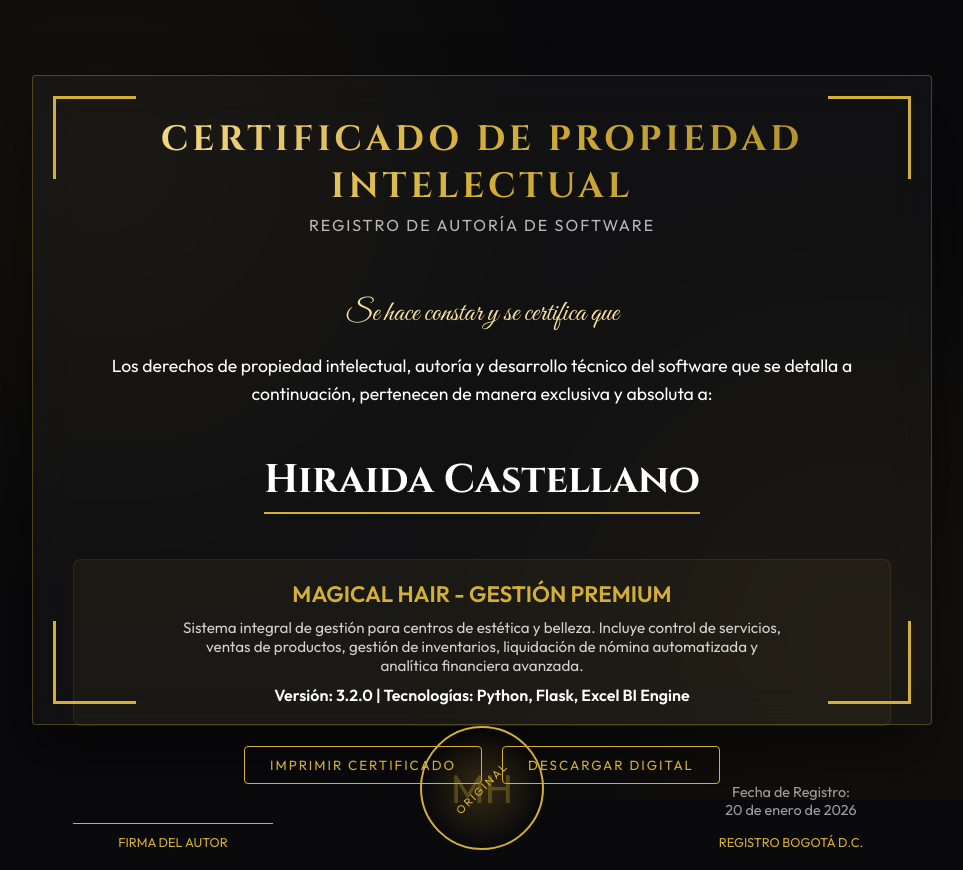
After one commit to jrojasbu/SOFTWAREPELUQUERIA, a Flask app: page /certificado in a window 1280 px wide. The commit adds this page. Shown: the whole page, without its empty margins (158-1121 px from the left). Run offline with Flask 3, Linux system fonts and the light colour scheme; the visitor is signed in with stand-in values (Sample User, id 1).

Commit message:
generador de certificado de propiedad intelectual

```diff
--- a/app.py
+++ b/app.py
@@ -18,10 +18,24 @@ SERVICES_FILE = 'services.json'
 SEDES_FILE = 'sedes.json'
 USERS_FILE = 'users.json'
 
+@app.errorhandler(500)
+def internal_error(error):
+    if request.path.startswith('/api/'):
+        return jsonify({'status': 'error', 'message': 'Error interno del servidor. Verifique los logs.'}), 500
+    return "Error interno del servidor", 500
+
+@app.errorhandler(404)
+def not_found_error(error):
+    if request.path.startswith('/api/'):
+        return jsonify({'status': 'error', 'message': 'Recurso no encontrado'}), 404
+    return "Página no encontrada", 404
+
 def login_required(view):
     @functools.wraps(view)
     def wrapped_view(**kwargs):
         if 'user_id' not in session:
+            if request.path.startswith('/api/'):
+                return jsonify({'status': 'error', 'message': 'Sesión expirada. Por favor recargue la página.'}), 401
             return redirect(url_for('login'))
         return view(**kwargs)
     return wrapped_view
@@ -335,6 +349,11 @@ def index():
     services = get_services()
     sedes = get_sedes()
     return render_template('index.html', stylists=stylists, services=services, sedes=sedes)
+
+@app.route('/certificado')
+@login_required
+def view_certificate():
+    return render_template('certificado.html')
 
 @app.route('/api/stylist', methods=['POST'])
 @login_required
--- /dev/null
+++ b/templates/certificado.html
@@ -0,0 +1,358 @@
+<!DOCTYPE html>
+<html lang="es">
+
+<head>
+    <meta charset="UTF-8">
+    <meta name="viewport" content="width=device-width, initial-scale=1.0">
+    <title>Certificado de Propiedad Intelectual - Magical Hair</title>
+    <link
+        href="https://fonts.googleapis.com/css2?family=Cinzel:wght@400;700&family=Outfit:wght@300;400;600&family=Great+Vibes&display=swap"
+        rel="stylesheet">
+    <style>
+        :root {
+            --gold: #d4af37;
+            --gold-light: #f9e29c;
+            --dark-gold: #aa8c2c;
+            --bg: #0a0a0c;
+            --card-bg: rgba(255, 255, 255, 0.03);
+            --border: rgba(212, 175, 55, 0.3);
+        }
+
+        body {
+            margin: 0;
+            padding: 0;
+            background-color: var(--bg);
+            color: white;
+            font-family: 'Outfit', sans-serif;
+            display: flex;
+            justify-content: center;
+            align-items: center;
+            min-height: 100vh;
+            overflow-x: hidden;
+        }
+
+        .background-decoration {
+            position: fixed;
+            top: 0;
+            left: 0;
+            width: 100%;
+            height: 100%;
+            z-index: -1;
+            background:
+                radial-gradient(circle at 20% 20%, rgba(212, 175, 55, 0.05) 0%, transparent 40%),
+                radial-gradient(circle at 80% 80%, rgba(212, 175, 55, 0.05) 0%, transparent 40%);
+        }
+
+        .certificate-container {
+            width: 900px;
+            height: 650px;
+            padding: 40px;
+            position: relative;
+            background: var(--card-bg);
+            backdrop-filter: blur(20px);
+            border: 1px solid var(--border);
+            border-radius: 4px;
+            box-shadow: 0 30px 60px rgba(0, 0, 0, 0.5);
+            display: flex;
+            flex-direction: column;
+            align-items: center;
+            text-align: center;
+            box-sizing: border-box;
+        }
+
+        /* Ornate border corners */
+        .corner {
+            position: absolute;
+            width: 80px;
+            height: 80px;
+            border: 3px solid var(--gold);
+            pointer-events: none;
+        }
+
+        .top-left {
+            top: 20px;
+            left: 20px;
+            border-right: none;
+            border-bottom: none;
+        }
+
+        .top-right {
+            top: 20px;
+            right: 20px;
+            border-left: none;
+            border-bottom: none;
+        }
+
+        .bottom-left {
+            bottom: 20px;
+            left: 20px;
+            border-right: none;
+            border-top: none;
+        }
+
+        .bottom-right {
+            bottom: 20px;
+            right: 20px;
+            border-left: none;
+            border-top: none;
+        }
+
+        .header {
+            margin-bottom: 20px;
+        }
+
+        .header h1 {
+            font-family: 'Cinzel', serif;
+            font-size: 2.2rem;
+            color: var(--gold);
+            margin: 0;
+            letter-spacing: 4px;
+            text-transform: uppercase;
+            background: linear-gradient(to right, var(--gold-light), var(--gold), var(--dark-gold));
+            -webkit-background-clip: text;
+            background-clip: text;
+            -webkit-text-fill-color: transparent;
+        }
+
+        .sub-header {
+            font-size: 1rem;
+            letter-spacing: 2px;
+            color: rgba(255, 255, 255, 0.7);
+            margin-top: 5px;
+            text-transform: uppercase;
+        }
+
+        .main-content {
+            margin-top: 40px;
+            width: 100%;
+        }
+
+        .present {
+            font-family: 'Great Vibes', cursive;
+            font-size: 1.8rem;
+            color: var(--gold-light);
+            margin-bottom: 20px;
+        }
+
+        .certify-text {
+            font-size: 1.1rem;
+            line-height: 1.6;
+            margin-bottom: 30px;
+        }
+
+        .author-name {
+            font-family: 'Cinzel', serif;
+            font-size: 2.5rem;
+            font-weight: 700;
+            color: white;
+            margin: 15px 0;
+            border-bottom: 2px solid var(--gold);
+            display: inline-block;
+            padding-bottom: 5px;
+        }
+
+        .software-details {
+            margin-top: 30px;
+            background: rgba(212, 175, 55, 0.05);
+            padding: 20px;
+            border-radius: 8px;
+            border: 1px solid rgba(212, 175, 55, 0.1);
+        }
+
+        .software-name {
+            font-size: 1.4rem;
+            font-weight: 600;
+            color: var(--gold);
+        }
+
+        .software-desc {
+            font-size: 0.95rem;
+            color: rgba(255, 255, 255, 0.8);
+            margin-top: 10px;
+            max-width: 600px;
+            margin-left: auto;
+            margin-right: auto;
+        }
+
+        .footer {
+            margin-top: auto;
+            width: 100%;
+            display: flex;
+            justify-content: space-between;
+            align-items: flex-end;
+            padding-bottom: 20px;
+        }
+
+        .signature-group {
+            width: 200px;
+            text-align: center;
+        }
+
+        .signature-line {
+            border-top: 1px solid var(--gold);
+            margin-bottom: 10px;
+            width: 100%;
+        }
+
+        .signature-label {
+            font-size: 0.8rem;
+            text-transform: uppercase;
+            color: var(--gold);
+        }
+
+        .seal {
+            width: 120px;
+            height: 120px;
+            border-radius: 50%;
+            border: 2px solid var(--gold);
+            display: flex;
+            justify-content: center;
+            align-items: center;
+            position: relative;
+            background: radial-gradient(circle, rgba(212, 175, 55, 0.2) 0%, transparent 70%);
+        }
+
+        .seal::before {
+            content: 'ORIGINAL';
+            font-size: 0.7rem;
+            color: var(--gold);
+            letter-spacing: 2px;
+            transform: rotate(-45deg);
+        }
+
+        .seal-logo {
+            position: absolute;
+            font-size: 2.5rem;
+            opacity: 0.3;
+            color: var(--gold);
+        }
+
+        .date-box {
+            font-size: 0.9rem;
+            color: rgba(255, 255, 255, 0.6);
+        }
+
+        .btn-container {
+            position: absolute;
+            bottom: -60px;
+            display: flex;
+            gap: 20px;
+        }
+
+        button {
+            padding: 10px 25px;
+            border: 1px solid var(--gold);
+            background: transparent;
+            color: var(--gold);
+            text-transform: uppercase;
+            letter-spacing: 2px;
+            cursor: pointer;
+            transition: all 0.3s ease;
+            font-family: 'Outfit', sans-serif;
+            border-radius: 4px;
+        }
+
+        button:hover {
+            background: var(--gold);
+            color: black;
+            box-shadow: 0 0 20px rgba(212, 175, 55, 0.4);
+        }
+
+        @media print {
+            .btn-container {
+                display: none;
+            }
+
+            body {
+                background: white;
+                color: black;
+            }
+
+            .certificate-container {
+                border: 3px solid #d4af37;
+                box-shadow: none;
+                background: white;
+            }
+
+            .background-decoration {
+                display: none;
+            }
+        }
+    </style>
+</head>
+
+<body>
+    <div class="background-decoration"></div>
+
+    <div class="certificate-container" id="certificate">
+        <div class="corner top-left"></div>
+        <div class="corner top-right"></div>
+        <div class="corner bottom-left"></div>
+        <div class="corner bottom-right"></div>
+
+        <div class="header">
+            <h1>Certificado de Propiedad Intelectual</h1>
+            <div class="sub-header">Registro de Autoría de Software</div>
+        </div>
+
+        <div class="main-content">
+            <div class="present">Se hace constar y se certifica que</div>
+            <div class="certify-text">
+                Los derechos de propiedad intelectual, autoría y desarrollo técnico del software
+                que se detalla a continuación, pertenecen de manera exclusiva y absoluta a:
+            </div>
+
+            <div class="author-name">Hiraida Castellano</div>
+
+            <div class="software-details">
+                <div class="software-name">MAGICAL HAIR - GESTIÓN PREMIUM</div>
+                <div class="software-desc">
+                    Sistema integral de gestión para centros de estética y belleza.
+                    Incluye control de servicios, ventas de productos, gestión de inventarios,
+                    liquidación de nómina automatizada y analítica financiera avanzada.
+                </div>
+                <div style="margin-top: 10px; font-weight: 600;">
+                    Versión: 3.2.0 | Tecnologías: Python, Flask, Excel BI Engine
+                </div>
+            </div>
+        </div>
+
+        <div class="footer">
+            <div class="signature-group">
+                <div class="signature-line"></div>
+                <div class="signature-label">Firma del Autor</div>
+            </div>
+
+            <div class="seal">
+                <div class="seal-logo">MH</div>
+            </div>
+
+            <div class="signature-group">
+                <div class="date-box">
+                    Fecha de Registro:<br>
+                    <span id="currentDate">20 de Enero de 2026</span>
+                </div>
+                <div style="margin-top: 15px;" class="signature-label">Registro Bogotá D.C.</div>
+            </div>
+        </div>
+
+        <div class="btn-container">
+            <button onclick="window.print()">Imprimir Certificado</button>
+            <button onclick="downloadAsImage()">Descargar Digital</button>
+        </div>
+    </div>
+
+    <script>
+        // Update date automatically
+        const options = { year: 'numeric', month: 'long', day: 'numeric' };
+        document.getElementById('currentDate').innerText = new Date().toLocaleDateString('es-ES', options);
+
+        function downloadAsImage() {
+            // This is a simple print trigger as fallback, since we can't easily capture
+            // screenshot and download without extra libraries like html2canvas
+            window.print();
+        }
+    </script>
+</body>
+
+</html>
```
Also changed, not shown: create_icon.py (added, +16 -0 lines), static/script.js (+16 -2 lines), templates/index.html (+14 -2 lines), Magical_Hair_v3.ico (added), dist/stylists.json, 10 other files.
